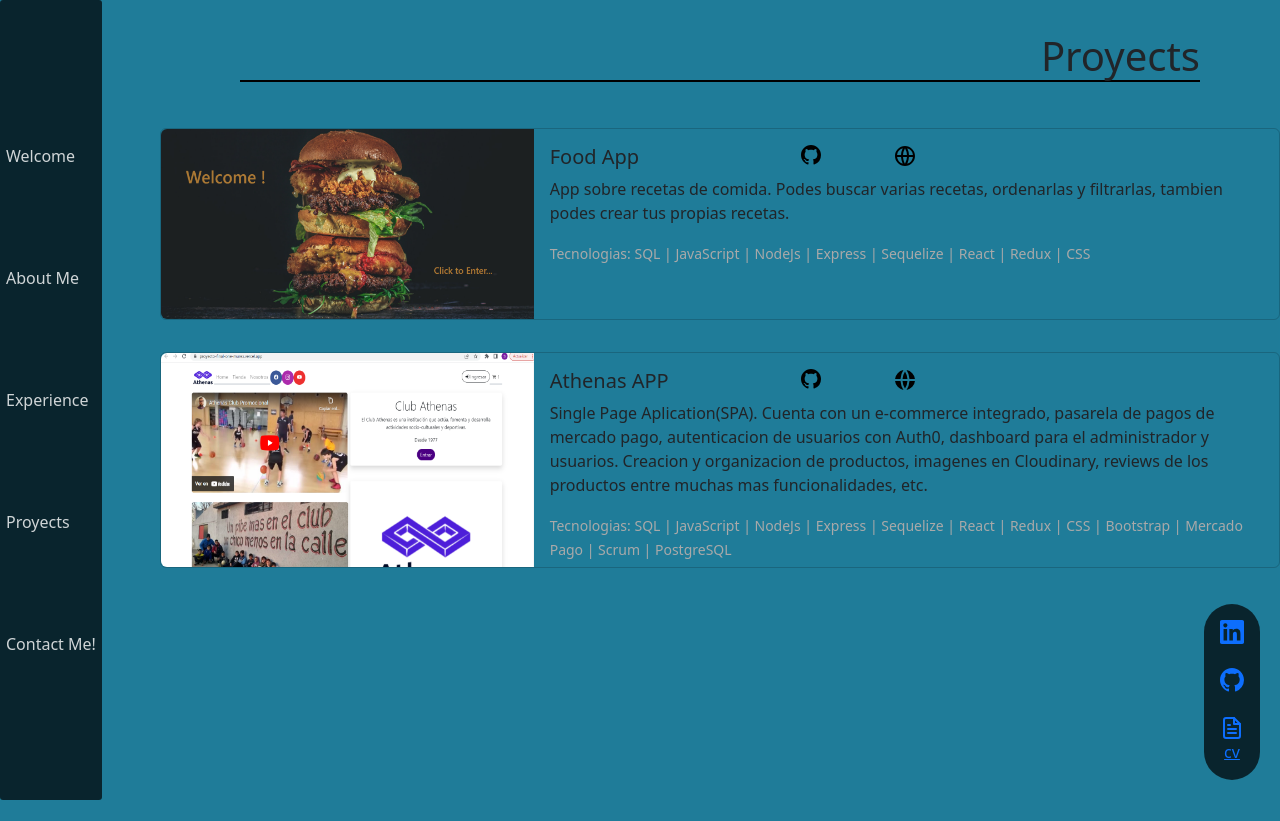
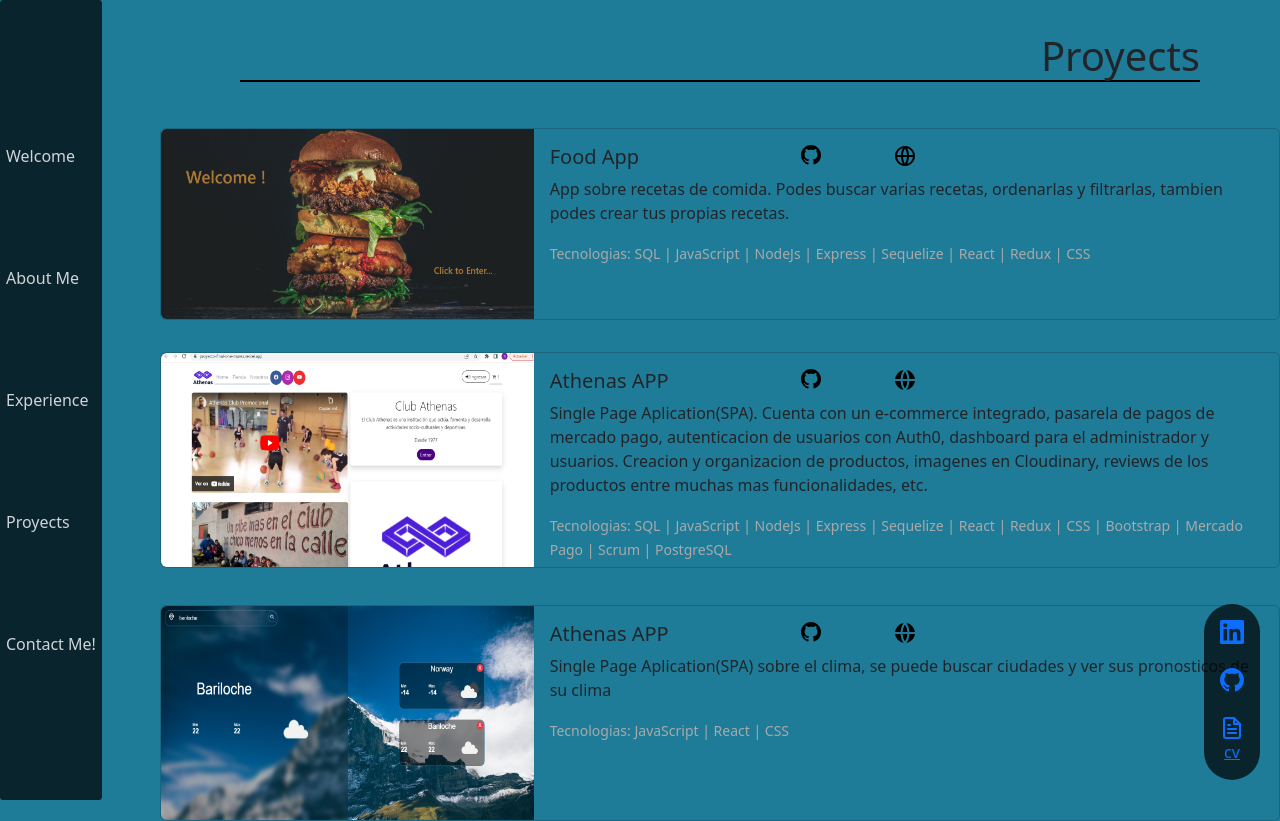
Before and after one commit to San896/Portfolio, a React (Create React App) app: page /proyects in a window 1280 px wide. Before the commit the page ends 800 px from the top, so only its background shows below. Built offline with nearby package versions, Linux system fonts and the light colour scheme.

Commit message:
agregando proyectos

```diff
--- a/src/components/About.module.css
+++ b/src/components/About.module.css
@@ -16,3 +16,18 @@
     border-bottom: 2px solid black ;
 
 }
+
+.btn {
+    border-radius: 5px;
+    border: 1px solid rgba(20, 20, 20, 0.733);
+    background-color: transparent;
+
+    position: absolute;
+    left: 55rem;
+    bottom: 9rem;
+}
+
+.btn:hover{
+    width: 8rem;
+    height: 2rem ;
+}
--- a/src/components/AboutMe.jsx
+++ b/src/components/AboutMe.jsx
@@ -1,6 +1,8 @@
 import React from 'react';
 import style from './About.module.css'
 import foto from '../images/foto.png'
+import { AiOutlineArrowRight } from 'react-icons/ai';
+import { Link } from 'react-router-dom';
 
 function AboutMe() {
     return (
@@ -27,6 +29,7 @@ function AboutMe() {
   </div>
 </div>
 </div>
+  <Link to= '/exp'><button className={style.btn}> continuar <AiOutlineArrowRight/> </button></Link>
 </div>
     );
 }
--- a/src/components/Footer.module.css
+++ b/src/components/Footer.module.css
@@ -1,7 +1,7 @@
 .foot {
     display: flex;
     flex-direction: column;
-    position: absolute;
+    position: fixed;
 
     background-color: rgba(0, 0, 0, 0.705);
     bottom: 20px;
--- a/src/components/Home.jsx
+++ b/src/components/Home.jsx
@@ -10,7 +10,7 @@ function Home() {
             <h1> Bienvenido/a a mi portfolio</h1>
             <h2> Soy Santiago Fernandez, Full Stack Web Developer Jr</h2>
             <h5> No cuentes los días, haz que los días cuenten.. </h5>
-            <Link to= '/about'><button className={style.btn}> Continue <AiOutlineArrowRight/> </button></Link>
+            <Link to= '/about'><button className={style.btn}> continuar <AiOutlineArrowRight/> </button></Link>
         </div>
     );
 }
--- a/src/components/Proyects.jsx
+++ b/src/components/Proyects.jsx
@@ -1,6 +1,7 @@
 import React from "react";
 import Landing from "../images/Landing.png";
 import LandAthenas from "../images/LandAthenas.png";
+import Wheather from '../images/wheather.png'
  import style from "./Proyects.module.css";
  import { BsGithub } from "react-icons/bs";
  //import { SiLinkedin } from "react-icons/si";
@@ -104,6 +105,56 @@ function Proyects() {
           </div>
         </div>
       </div>
+
+
+
+
+      <div
+
+      class="card mb-3"
+      style={{
+          display: "flex",
+          width: "70rem",
+        height: "13.5rem",
+        position: "absolute",
+        left: "10rem",
+        top: "37.8rem",
+        backgroundColor: "transparent",
+
+      }}
+
+
+    >
+      <div class="row g-0">
+        <div class="col-md-4">
+          <img
+            src={Wheather}
+            class="img-fluid rounded-start"
+            alt="..."
+            style={{ height: "13.4rem" }}
+          />
+        </div>
+
+        <div class="col-md-8">
+          <div class="card-body">
+            <h5 class="card-title">Athenas APP
+             <a href="https://github.com/MATarg81/proyecto-final"><BsGithub className={style.gh}/></a>
+              <a href="https://wheathersf.netlify.app/"><RiGlobalFill className={style.ln}/></a></h5>
+            <p class="card-text">
+              {" "}
+              Single Page Aplication(SPA) sobre el clima, se puede buscar ciudades y ver sus pronosticos de su clima
+            </p>
+            <p class="card-text">
+              <small class="text" style={{color: 'darkgrey'}}>
+                Tecnologias:   JavaScript | React | CSS  {" "}
+              </small>
+            </p>
+          </div>
+        </div>
+      </div>
+    </div>
+
+
     </div>
   );
 }
```
Also changed, not shown: src/images/wheather.png (added).
